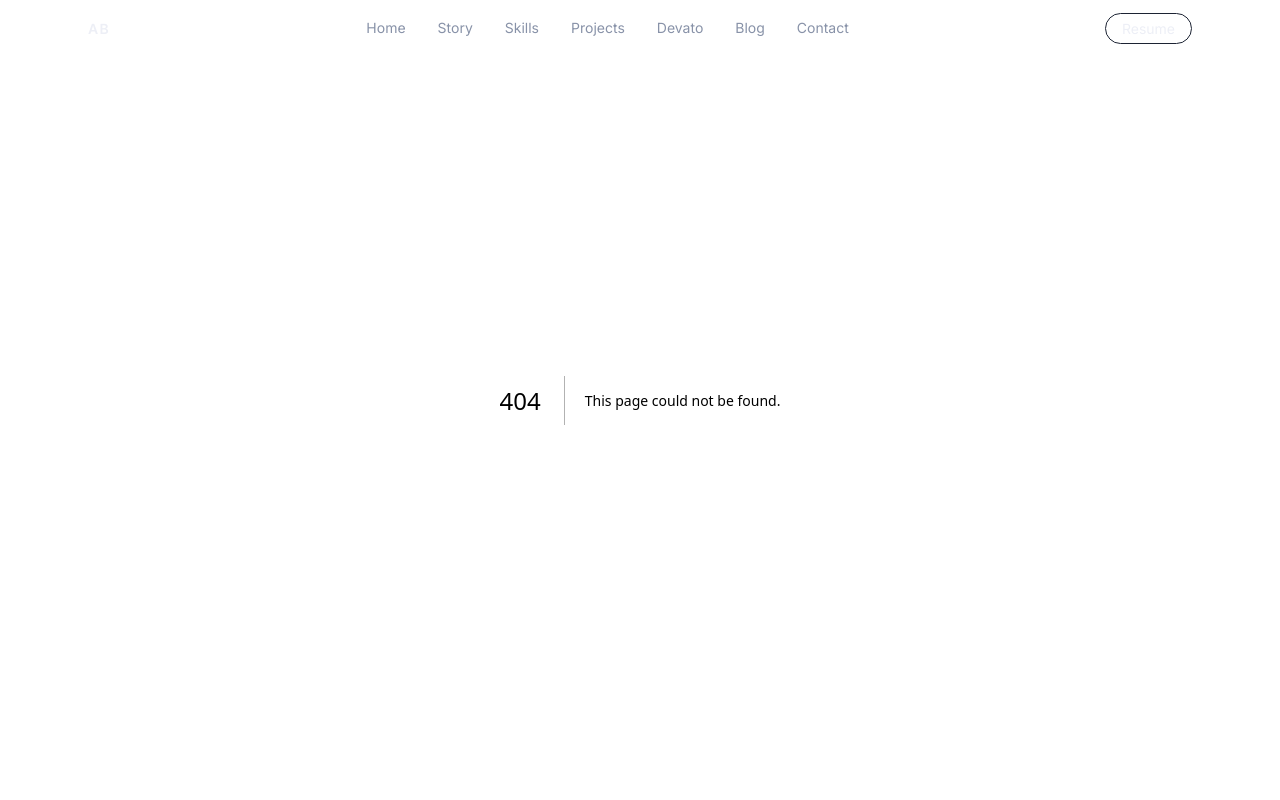
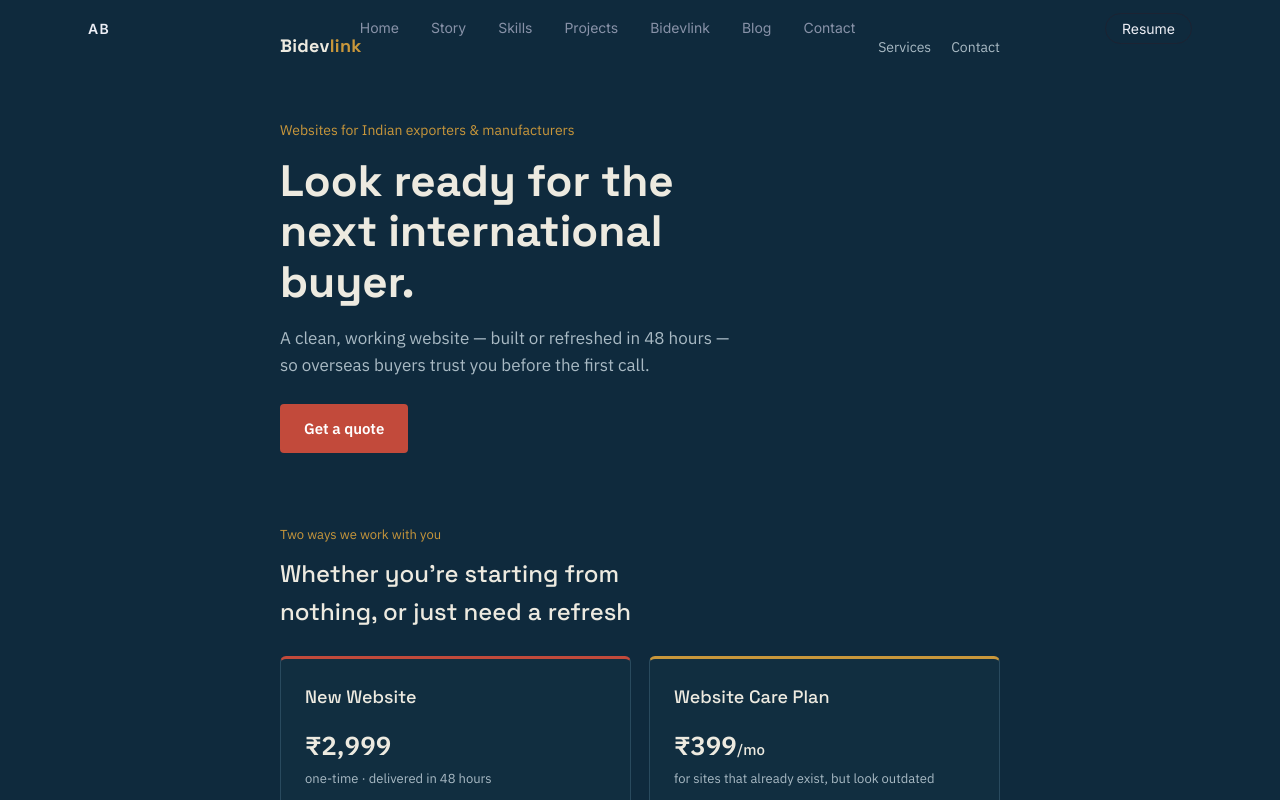
Before and after one commit to Abhishek862009/portfolio, a Next.js app: page /bidevlink in a window 1280 px wide. Before the commit this address had no page. Shown: the top 800 px of the page. Built offline with nearby package versions, Linux system fonts and the light colour scheme.

Commit message:
Rename Devato to Bidevlink

```diff
--- a/app/devato/page.tsx
+++ b/app/bidevlink/page.tsx
@@ -4,18 +4,18 @@ import { Space_Grotesk, IBM_Plex_Sans } from 'next/font/google';
 const spaceGrotesk = Space_Grotesk({
   subsets: ['latin'],
   weight: ['500', '600', '700'],
-  variable: '--font-devato-display',
+  variable: '--font-bidevlink-display',
 });
 const ibmPlexSans = IBM_Plex_Sans({
   subsets: ['latin'],
   weight: ['400', '500', '600'],
-  variable: '--font-devato-body',
+  variable: '--font-bidevlink-body',
 });
 
 export const metadata: Metadata = {
-  title: 'Devato — Websites for Indian Exporters, Built in 48 Hours',
+  title: 'Bidevlink — Websites for Indian Exporters, Built in 48 Hours',
   description:
-    'Devato builds simple, professional websites for Indian exporters and manufacturers — a new one-page site in 48 hours, or a monthly care plan to refresh an outdated one. Built to help overseas buyers trust you before the first call.',
+    'Bidevlink builds simple, professional websites for Indian exporters and manufacturers — a new one-page site in 48 hours, or a monthly care plan to refresh an outdated one. Built to help overseas buyers trust you before the first call.',
   keywords: [
     'website for exporters',
     'website for manufacturers India',
@@ -24,17 +24,17 @@ export const metadata: Metadata = {
     'small business website 48 hours',
     'website update service',
   ],
-  alternates: { canonical: '/devato' },
+  alternates: { canonical: '/bidevlink' },
   openGraph: {
     type: 'website',
-    title: 'Devato — Websites for Indian Exporters, Built in 48 Hours',
+    title: 'Bidevlink — Websites for Indian Exporters, Built in 48 Hours',
     description:
       'A new website or a refreshed one, built for Indian exporters and manufacturers so international buyers trust you faster.',
-    url: '/devato',
+    url: '/bidevlink',
   },
   twitter: {
     card: 'summary',
-    title: 'Devato — Websites for Indian Exporters',
+    title: 'Bidevlink — Websites for Indian Exporters',
     description:
       'A new website or a refreshed one, built for Indian exporters and manufacturers so international buyers trust you faster.',
   },
@@ -43,7 +43,7 @@ export const metadata: Metadata = {
 const jsonLd = {
   '@context': 'https://schema.org',
   '@type': 'ProfessionalService',
-  name: 'Devato',
+  name: 'Bidevlink',
   description:
     'Websites for Indian exporters and manufacturers — new one-page sites built in 48 hours, or a monthly care plan for an existing site.',
   areaServed: 'IN',
@@ -54,11 +54,11 @@ const jsonLd = {
   ],
 };
 
-// All selectors below are scoped under .devato-page so this page's look
+// All selectors below are scoped under .bidevlink-page so this page's look
 // (its own font pairing and navy/brass palette, distinct from the rest of
 // the site) can't leak into — or be leaked into by — the shared globals.css.
 const styles = `
-.devato-page {
+.bidevlink-page {
   --d-bg: #0F2A3D;
   --d-ink: #EDEAE0;
   --d-ink-soft: #A9BAC4;
@@ -69,46 +69,46 @@ const styles = `
 
   background: var(--d-bg);
   color: var(--d-ink);
-  font-family: var(--font-devato-body), -apple-system, sans-serif;
+  font-family: var(--font-bidevlink-body), -apple-system, sans-serif;
   line-height: 1.55;
   min-height: 100dvh;
 }
-.devato-page h1, .devato-page h2, .devato-page h3 {
-  font-family: var(--font-devato-display), sans-serif;
+.bidevlink-page h1, .bidevlink-page h2, .bidevlink-page h3 {
+  font-family: var(--font-bidevlink-display), sans-serif;
   margin: 0;
 }
-.devato-page .wrap { max-width: 760px; margin: 0 auto; padding: 32px 20px 70px; }
+.bidevlink-page .wrap { max-width: 760px; margin: 0 auto; padding: 32px 20px 70px; }
 
-.devato-page header {
+.bidevlink-page header {
   display: flex;
   justify-content: space-between;
   align-items: center;
   margin-bottom: 60px;
 }
-.devato-page .brand { font-family: var(--font-devato-display), sans-serif; font-weight: 700; font-size: 18px; letter-spacing: 0.3px; }
-.devato-page .brand span { color: var(--d-brass); }
-.devato-page header nav a {
+.bidevlink-page .brand { font-family: var(--font-bidevlink-display), sans-serif; font-weight: 700; font-size: 18px; letter-spacing: 0.3px; }
+.bidevlink-page .brand span { color: var(--d-brass); }
+.bidevlink-page header nav a {
   color: var(--d-ink-soft);
   text-decoration: none;
   font-size: 14px;
   margin-left: 20px;
 }
 
-.devato-page .hero { margin-bottom: 72px; }
-.devato-page .hero .kicker { color: var(--d-brass); font-size: 14px; margin-bottom: 14px; }
-.devato-page .hero h1 {
+.bidevlink-page .hero { margin-bottom: 72px; }
+.bidevlink-page .hero .kicker { color: var(--d-brass); font-size: 14px; margin-bottom: 14px; }
+.bidevlink-page .hero h1 {
   font-size: clamp(30px, 6vw, 44px);
   font-weight: 700;
   line-height: 1.15;
   max-width: 14ch;
 }
-.devato-page .hero p {
+.bidevlink-page .hero p {
   color: var(--d-ink-soft);
   font-size: 17px;
   max-width: 46ch;
   margin-top: 18px;
 }
-.devato-page .hero-cta {
+.bidevlink-page .hero-cta {
   display: inline-block;
   margin-top: 26px;
   background: var(--d-brick);
@@ -120,37 +120,37 @@ const styles = `
   font-size: 15px;
 }
 
-.devato-page section { margin-bottom: 64px; }
-.devato-page .section-label { color: var(--d-brass); font-size: 13px; margin-bottom: 10px; }
-.devato-page h2 { font-size: 24px; margin-bottom: 26px; max-width: 26ch; }
+.bidevlink-page section { margin-bottom: 64px; }
+.bidevlink-page .section-label { color: var(--d-brass); font-size: 13px; margin-bottom: 10px; }
+.bidevlink-page h2 { font-size: 24px; margin-bottom: 26px; max-width: 26ch; }
 
-.devato-page .offers { display: grid; grid-template-columns: 1fr 1fr; gap: 18px; }
-@media (max-width: 560px) { .devato-page .offers { grid-template-columns: 1fr; } }
+.bidevlink-page .offers { display: grid; grid-template-columns: 1fr 1fr; gap: 18px; }
+@media (max-width: 560px) { .bidevlink-page .offers { grid-template-columns: 1fr; } }
 
-.devato-page .offer { border: 1px solid var(--d-line); border-radius: 6px; padding: 24px; background: var(--d-card); }
-.devato-page .offer.build { border-top: 3px solid var(--d-brick); }
-.devato-page .offer.care { border-top: 3px solid var(--d-brass); }
-.devato-page .offer h3 { font-size: 18px; margin-bottom: 6px; }
-.devato-page .offer .price { font-size: 26px; font-weight: 700; margin: 14px 0 4px; }
-.devato-page .offer .unit { color: var(--d-ink-soft); font-size: 13px; }
-.devato-page .offer ul { padding-left: 18px; margin: 16px 0 0; color: var(--d-ink-soft); font-size: 14.5px; }
-.devato-page .offer li { margin-bottom: 6px; }
+.bidevlink-page .offer { border: 1px solid var(--d-line); border-radius: 6px; padding: 24px; background: var(--d-card); }
+.bidevlink-page .offer.build { border-top: 3px solid var(--d-brick); }
+.bidevlink-page .offer.care { border-top: 3px solid var(--d-brass); }
+.bidevlink-page .offer h3 { font-size: 18px; margin-bottom: 6px; }
+.bidevlink-page .offer .price { font-size: 26px; font-weight: 700; margin: 14px 0 4px; }
+.bidevlink-page .offer .unit { color: var(--d-ink-soft); font-size: 13px; }
+.bidevlink-page .offer ul { padding-left: 18px; margin: 16px 0 0; color: var(--d-ink-soft); font-size: 14.5px; }
+.bidevlink-page .offer li { margin-bottom: 6px; }
 
-.devato-page .steps { counter-reset: step; }
-.devato-page .step { display: flex; gap: 16px; padding: 16px 0; border-bottom: 1px dashed var(--d-line); }
-.devato-page .step:last-child { border-bottom: none; }
-.devato-page .step .num {
-  font-family: var(--font-devato-display), sans-serif;
+.bidevlink-page .steps { counter-reset: step; }
+.bidevlink-page .step { display: flex; gap: 16px; padding: 16px 0; border-bottom: 1px dashed var(--d-line); }
+.bidevlink-page .step:last-child { border-bottom: none; }
+.bidevlink-page .step .num {
+  font-family: var(--font-bidevlink-display), sans-serif;
   color: var(--d-brass);
   font-weight: 700;
   font-size: 15px;
   flex-shrink: 0;
   width: 24px;
 }
-.devato-page .step .t { font-weight: 600; margin-bottom: 3px; }
-.devato-page .step .d { color: var(--d-ink-soft); font-size: 14.5px; }
+.bidevlink-page .step .t { font-weight: 600; margin-bottom: 3px; }
+.bidevlink-page .step .d { color: var(--d-ink-soft); font-size: 14.5px; }
 
-.devato-page footer {
+.bidevlink-page footer {
   border-top: 1px solid var(--d-line);
   padding-top: 24px;
   color: var(--d-ink-soft);
@@ -160,18 +160,18 @@ const styles = `
   flex-wrap: wrap;
   gap: 10px;
 }
-.devato-page footer a { color: var(--d-ink); }
+.bidevlink-page footer a { color: var(--d-ink); }
 `;
 
-export default function DevatoPage() {
+export default function BidevlinkPage() {
   return (
-    <div className={`devato-page ${spaceGrotesk.variable} ${ibmPlexSans.variable}`}>
+    <div className={`bidevlink-page ${spaceGrotesk.variable} ${ibmPlexSans.variable}`}>
       <style dangerouslySetInnerHTML={{ __html: styles }} />
       <script type="application/ld+json" dangerouslySetInnerHTML={{ __html: JSON.stringify(jsonLd) }} />
 
       <div className="wrap">
         <header>
-          <div className="brand">Dev<span>ato</span></div>
+          <div className="brand">Bidev<span>link</span></div>
           <nav>
             <a href="#offers">Services</a>
             <a href="#contact">Contact</a>
@@ -247,7 +247,7 @@ export default function DevatoPage() {
         </section>
 
         <footer id="contact">
-          <span>Devato · built for small exporters</span>
+          <span>Bidevlink · built for small exporters</span>
           <a href="mailto:abhishek.studio.dev@gmail.com">abhishek.studio.dev@gmail.com</a>
         </footer>
       </div>
--- a/app/sitemap.ts
+++ b/app/sitemap.ts
@@ -9,7 +9,7 @@ export default function sitemap(): MetadataRoute.Sitemap {
       priority: 1,
     },
     {
-      url: 'https://www.arvish.xyz/devato',
+      url: 'https://www.arvish.xyz/bidevlink',
       lastModified: new Date(),
       changeFrequency: 'weekly',
       priority: 0.8,
--- a/components/layout/Navbar.tsx
+++ b/components/layout/Navbar.tsx
@@ -10,12 +10,12 @@ const NAV_LINKS = [
   { href: '/#timeline', label: 'Story' },
   { href: '/#skills', label: 'Skills' },
   { href: '/#projects', label: 'Projects' },
-  { href: '/#devato', label: 'Devato' },
+  { href: '/#bidevlink', label: 'Bidevlink' },
   { href: '/blog', label: 'Blog' },
   { href: '/#contact', label: 'Contact' },
 ];
 
-const SECTION_IDS = ['hero', 'timeline', 'skills', 'projects', 'devato', 'contact'];
+const SECTION_IDS = ['hero', 'timeline', 'skills', 'projects', 'bidevlink', 'contact'];
 
 // Locked behavior (blueprint Section 4): always present, transparent on the
 // hero so it never competes with the reveal, solidifies once the visitor
--- a/components/sections/MyStartups.tsx
+++ b/components/sections/MyStartups.tsx
@@ -6,8 +6,8 @@ import { ViewProjectButton } from '@/components/ui/ViewProjectButton';
 // project's stack-first framing.
 export function MyStartups() {
   return (
-    <section id="devato" className="mx-auto max-w-5xl scroll-mt-24 px-6 py-32">
-      <h2 className="text-3xl font-semibold text-frost md:text-4xl">Devato</h2>
+    <section id="bidevlink" className="mx-auto max-w-5xl scroll-mt-24 px-6 py-32">
+      <h2 className="text-3xl font-semibold text-frost md:text-4xl">Bidevlink</h2>
       <div className="mt-10 grid gap-6 md:grid-cols-2">
         {startups.map((startup) => (
           <div
--- a/data/startups.ts
+++ b/data/startups.ts
@@ -9,12 +9,12 @@ export interface Startup {
 
 export const startups: Startup[] = [
   {
-    slug: 'devato',
-    name: 'Devato',
+    slug: 'bidevlink',
+    name: 'Bidevlink',
     tagline: 'Websites for Indian exporters, built or refreshed in 48 hours.',
     description:
       'A productized web-design service for small Indian exporters and manufacturers — a new one-page site for those without one, or an ongoing care plan for those whose site already looks outdated. Built to help first-time overseas buyers trust a business before the first call.',
     stack: ['HTML', 'CSS', 'JavaScript'],
-    link: '/devato',
+    link: '/bidevlink',
   },
 ];
```
